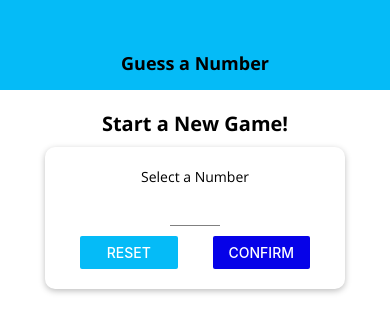
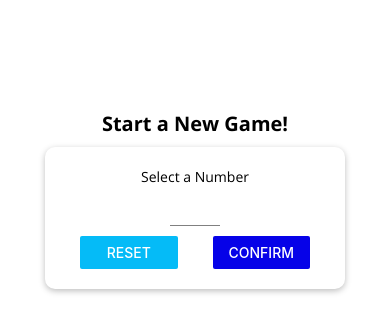
Before and after one commit to perrymacdougall/rn-complete-guide, a React Native app: screen / in a window 390 px wide. Shown: the top 332 px of the page. Built offline with nearby package versions, Linux system fonts and the light colour scheme.

Commit message:
used Platform API to render different styles on header for iOS and Android

```diff
--- a/components/Header.js
+++ b/components/Header.js
@@ -1,25 +1,43 @@
 import React from 'react';
-import { View, Text, StyleSheet } from 'react-native';
+import { View, Text, StyleSheet, Platform } from 'react-native';
 
 import TitleText from '../components/TitleText';
 import Colors from '../constants/colors';
 
 const Header = props => {
     return(
-        <View style={styles.header}>
-            <TitleText>{props.title}</TitleText>
+        <View
+            style={{
+                ...styles.headerBase,
+                ...Platform.select({
+                    ios: styles.headerIOS,
+                    android: styles.headerAndroid
+                })
+            }}
+        >
+            <TitleText style={styles.title}>{props.title}</TitleText>
         </View>
     );
 };
 
 const styles = StyleSheet.create({
-    header: {
+    headerBase: {
         width: '100%',
         height: 90,
         paddingTop: 36,
-        backgroundColor: Colors.primary,
         alignItems: 'center',
-        justifyContent: 'center'
+        justifyContent: 'center',
+    },
+    headerIOS: {
+        backgroundColor: 'white',
+        borderBottomColor: '#ccc',
+        borderBottomWidth: 1
+    },
+    headerAndroid: {
+        backgroundColor: Colors.primary
+    },
+    title: {
+        color: Platform.OS === 'ios' ? Colors.primary : 'white'
     }
 });
 
```
